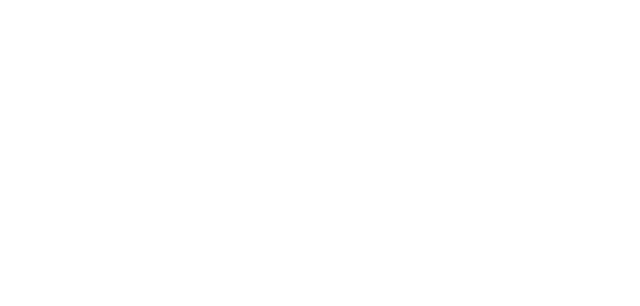
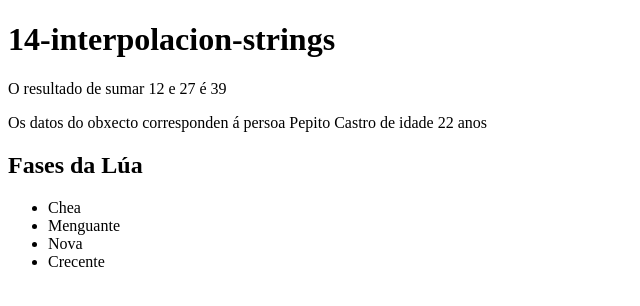
Before and after one commit to JCSC79/dwcc-angular-clases, an Angular app: page / in a window 1280 px wide. Shown: the top 306 px of the page, without its empty margins (0-640 px from the left). Built offline with nearby package versions, Linux system fonts and the light colour scheme.

Commit message:
Automático: Añadido T05E03-interpolacion-strings

```diff
--- a/src/app/app.component.html
+++ b/src/app/app.component.html
@@ -0,0 +1,9 @@
+<h1>{{ title }}</h1>
+<p>O resultado de sumar {{ numero1 }} e {{ numero2 }} é {{ numero1+numero2 }}</p>
+<p>Os datos do obxecto corresponden á persoa {{ obxecto.nome}} de idade {{ obxecto.idade }} anos</p>
+<h2>Fases da Lúa</h2>
+<ul>
+    <li *ngFor="let fase of fases">
+        {{ fase }}
+    </li>
+</ul>
--- a/src/app/app.component.ts
+++ b/src/app/app.component.ts
@@ -1,20 +1,21 @@
+import { CommonModule } from '@angular/common';
 import { Component } from '@angular/core';
 import { RouterOutlet } from '@angular/router';
 
 @Component({
   selector: 'app-root',
   standalone: true,
-  imports: [RouterOutlet],
+  imports: [RouterOutlet, CommonModule],
   templateUrl: './app.component.html',
   styleUrl: './app.component.css'
 })
 export class AppComponent {
-  title = '02-TypeScript';
-
-  // Declaramos unha propiedade de clase (variable) de tipo numérico inicializada a un valor
-  numero1: number = 5;
-  /* Declaramos unha propiedade de clase de tipo numérico non inicializada (engadimos nas opcións de compilador do tsconfig.json a seguinte clave
-    "strictPropertyInitialization": false,)
-  */
-  numero2: number;
+  title = '14-interpolacion-strings';
+  numero1: number = 12;
+  numero2: number = 27;
+  obxecto: any = {
+    nome: 'Pepito Castro',
+    idade: 22
+  }
+  fases: string[] = ["Chea","Menguante","Nova","Crecente"];
 }
--- a/tsconfig.json
+++ b/tsconfig.json
@@ -5,8 +5,6 @@
   "compilerOptions": {
     "outDir": "./dist/out-tsc",
     "strict": true,
-    "strictPropertyInitialization": false,
-    "noImplicitAny": false,
     "noImplicitOverride": true,
     "noPropertyAccessFromIndexSignature": true,
     "noImplicitReturns": true,
```
